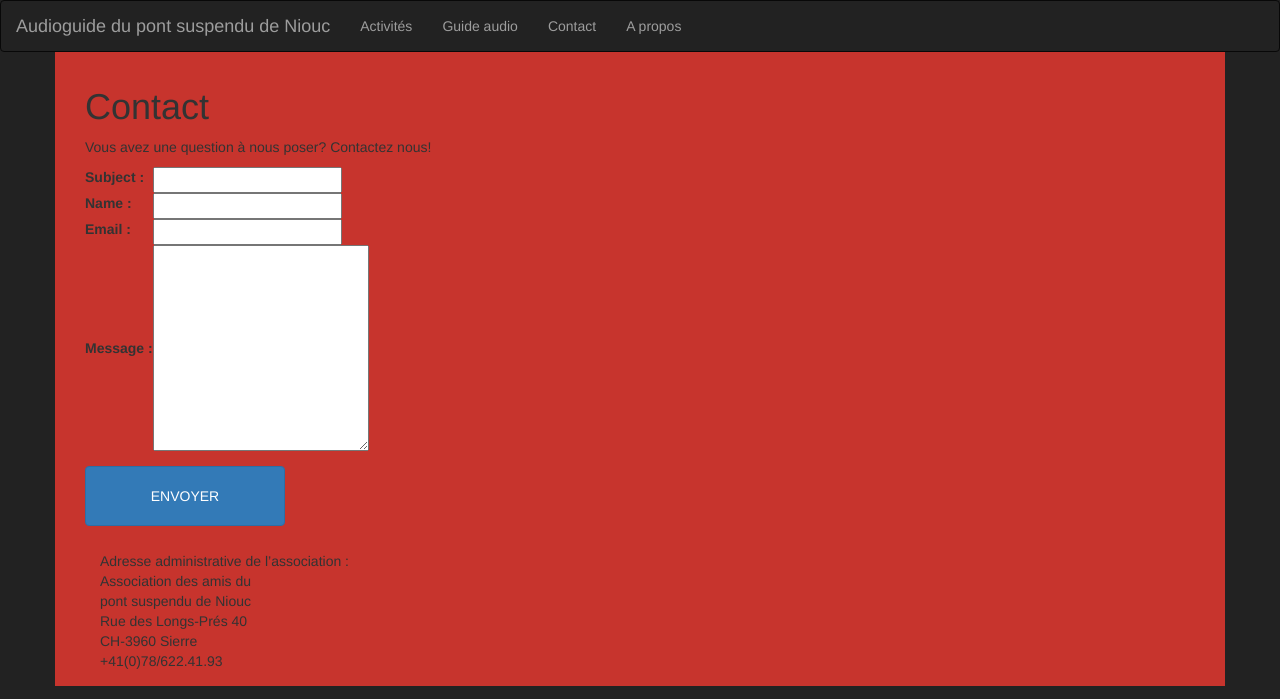
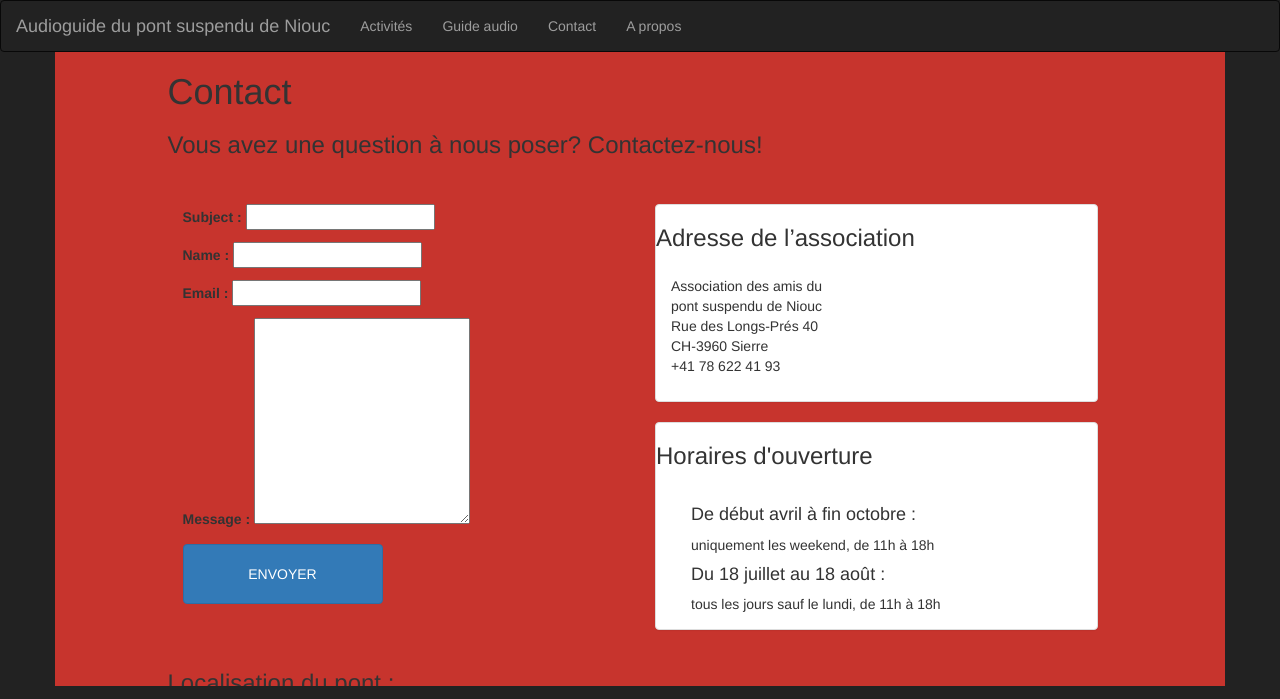
Before and after one commit to Borganov/audioguide, a Django app: template templates/contact/contact.html in a window 1280 px wide. Shown: the top 699 px of the page. Run offline with Django 3.2, Linux system fonts and the light colour scheme; the template is opened without the code that fills it: values that come from a table or form of the project are taken from there, others are empty; parts of the project's set-up code (start-up, migrations or seed data) failed here and were passed over; some libraries are stand-ins or nearby versions.

Commit message:
Rebuild and refactor contact page

```diff
--- a/templates/contact/contact.html
+++ b/templates/contact/contact.html
@@ -1,36 +1,70 @@
 {% extends "base.html" %}
-
 {% load static %}
 
-{#{% static "" as baseUrl %}#}
+{% static "" as baseUrl %}
+
 {% load i18n %}
+
 {% block content %}
+    <div class="row">
+        <div class="col-md-10 col-md-offset-1" style="margin-bottom: 36px">
+            <h1>Contact</h1>
+            <h3>Vous avez une question à nous poser? Contactez-nous!</h3>
+        </div>
+    </div>
 
-<div class="container-fluid">
-  <div class="row top-buffer">
-
-    <div class="col-md-12">
-        <h1>{% trans "Contact" %}</h1>
-        <p>{% trans "Vous avez une question à nous poser? Contactez nous!"%}</p>
+    <div class="row ">
+        <div class="col-md-10 col-md-offset-1">
+            <div class="col-md-6 ">
                 <form action="" method="post">
                     <table>
                         {% csrf_token %}
-    {{ form.as_table }}
+                        {{ form.as_p }}
                     </table>
+                    <input class="btn btn-primary" type="submit" value='{% trans "ENVOYER" %}'>
                     <p></p>
+                </form>
+            </div>
+            <div class="col-md-6 ">
+                <div class="panel panel-default">
+                    <div class="panel-header">
+                        <h3>Adresse de l’association</h3></div>
+                    <div class="panel-body">
+                        <p>
+                            Association des amis du<br/>
+                            pont suspendu de Niouc<br/>
+                            Rue des Longs-Prés 40<br/>
+                            CH-3960 Sierre<br/>
+                            +41 78 622 41 93
+                        </p>
+                    </div>
+                </div>
+                <div class="panel panel-default">
+                    <div class="panel-header">
 
-    <input class="btn btn-primary" type="submit" value='{% trans "ENVOYER" %}'><p></p>
-</form>
- <div class="panel-body">{% trans "Adresse administrative de l’association :" %}<br>
-              Association des amis du<br>
-              pont suspendu de Niouc<br>
-              Rue des Longs-Prés 40<br>
-              CH-3960 Sierre<br>
-              +41(0)78/622.41.93</div>
+                        <h3>Horaires d'ouverture</h3>
+                    </div>
+                    <div class="panel-body">
 
-      </p>
+                        <div style="margin-left:20px;">
+                            <h4>De début avril à fin octobre :</h4>
+                            uniquement les weekend, de 11h à 18h
+                            <h4>Du 18 juillet au 18 août :</h4>
+                            tous les jours sauf le lundi, de 11h à 18h
+                        </div>
+                    </div>
+                </div>
             </div>
         </div>
     </div>
 
+    <div class="row">
+        <div class="col-md-10 col-md-offset-1 ">
+            <h3>Localisation du pont :</h3>
+            <a href="https://www.google.ch/maps/place/Niouc-Brücke/@46.2631634,7.5546572,407m/data=!3m1!1e3!4m5!3m4!1s0x478f21fcf605c1df:0xd5bbea1fb1c58a73!8m2!3d46.2634543!4d7.5556071"
+               target="_blank">
+                <img src="images/Situation.png" width="100%"/>
+            </a>
+        </div>
+    </div>
 {% endblock %}
```
Also changed, not shown: templates/contact/contact_old.html (added, +36 -0 lines). Lines whose indentation alone changed are shown as unchanged.
